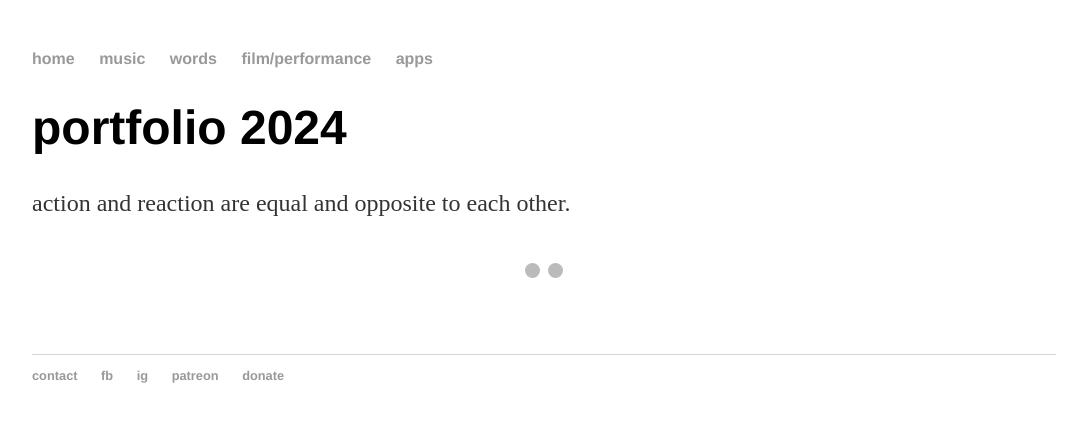
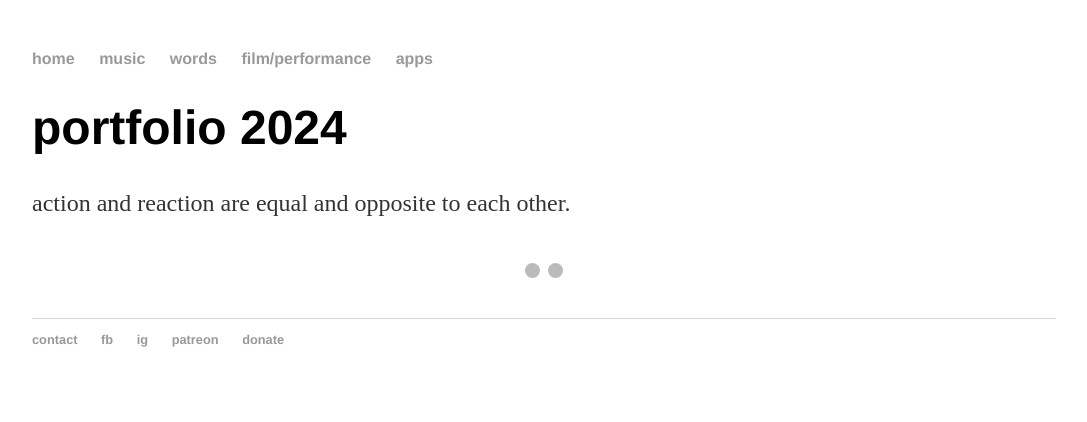
Before and after one commit to maksuihin/maksuihin.github.io, a Jekyll site: the page built from portfolio2024/index.html, in a window 1280 px wide. Shown: the top 422 px of the page, without its empty margins (96-1183 px from the left). Built offline with Jekyll 4.4.1, drawn with Linux system fonts in a browser that asks for light colours.

Commit message:
Update index.html

```diff
--- a/portfolio2024/index.html
+++ b/portfolio2024/index.html
@@ -16,21 +16,14 @@ img {max-width:800px}
     <a href="https://www.patreon.com/maksuihin">patreon</a>
 </small>--></p>
 
-
-
-
 <!--<b><font color="lightgrey" size="6rem" style="font-family:'Helvetica', 'Arial', 'Sans-Serif'">
 		metal</font></b>-->
-
 <!--<b><font color="mediumturquoise" size="6rem" style="font-family:'Helvetica', 'Arial', 'Sans-Serif'">
 		wood</font></b>-->
-
 <!--<b><font color="black" size="6rem" style="font-family:'Helvetica', 'Arial', 'Sans-Serif'">
 		water</font></b>-->
-
 <!--<b><font color="red" size="6rem" style="font-family:'Helvetica', 'Arial', 'Sans-Serif'">
 		fire</font></b>-->
-
 <!--<b><font color="sandybrown" size="6rem" style="font-family:'Helvetica', 'Arial', 'Sans-Serif'">
 	      earth</font></b>-->
 
@@ -43,11 +36,13 @@ img {max-width:800px}
   <div class="mySlides fade">
     <div class="numbertext">1 / 2</div>
     <img src="MAK Sui-hin - Stay Strong (2024).jpg" style="width:80%">
+    <div class="text">Caption Text</div>
   </div>
 
   <div class="mySlides fade">
     <div class="numbertext">2 / 2</div>
     <img src="MAK Sui-hin - Stay Strong (2024) - detail.jpg" style="width:80%">
+    <div class="text">Caption Text</div>
   </div>
 
   <a class="prev" onclick="plusSlides(-1)">&#10094;</a>
@@ -65,6 +60,6 @@ img {max-width:800px}
 	<small>disclaimer
 </br>this is a work of fiction.  names, characters, businesses, places, events and incidents are either the products of the author’s imagination or used in a fictitious manner.  any resemblance to actual persons, living or dead, or actual events is purely coincidental.</small></p>-->
 <!-- leave two <br>’s at the end but one between sections -->
-			</br></br>
+			<!--<br><br>-->
 
 		</div></works>
```
